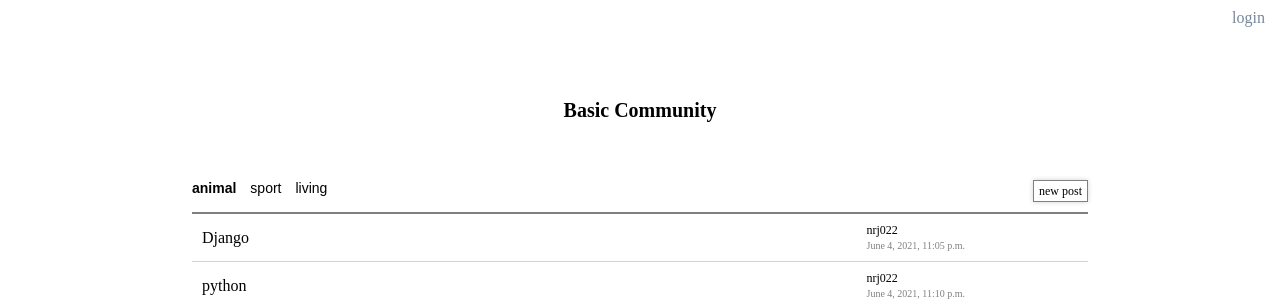
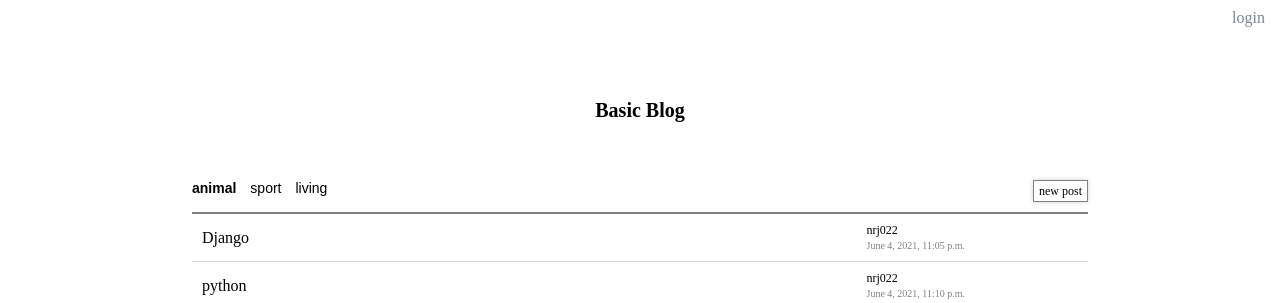
Before and after one commit to nrj022/web, a Django app: page / in a window 1280 px wide. Shown: the top 303 px of the page. Run offline with Django 3.2, Linux system fonts and the light colour scheme; data comes from the database, SQL or seed files in the repository; both versions use the stored data as it was after the commit.

Commit message:
Change site type from Community to Blog

```diff
--- a/basicCommunity/blog/templates/blog/base.html
+++ b/basicCommunity/blog/templates/blog/base.html
@@ -7,7 +7,7 @@
     <meta name="viewport" content="width=device-width, initial-scale=1.0" />
     <link rel="stylesheet" href="{% static 'css/index.css'%}" />
     <style></style>
-    <title>Basic Community</title>
+    <title>Basic Blog</title>
   </head>
   <body>
     {% block content %} {% endblock %}
--- a/basicCommunity/blog/templates/blog/login.html
+++ b/basicCommunity/blog/templates/blog/login.html
@@ -1,6 +1,6 @@
 {% extends 'blog/base.html' %} {% block content %}
 <a class="home-btn" href="{% url 'main_board' %}">home</a>
-<h1>THIS IS BASIC COMMUNITY FOR PRACTICING JAVASCRIPT</h1>
+<h1>THIS IS BASIC BLOG FOR PRACTICING DJANGO</h1>
 <h2 class="login-subtitle">LOGIN</h2>
 <form class="login-form">
   <input class="info-input" type="email" placeholder="email" />
--- a/basicCommunity/blog/templates/blog/main_board.html
+++ b/basicCommunity/blog/templates/blog/main_board.html
@@ -1,6 +1,6 @@
 {% extends 'blog/base.html' %} {% block content %}
 <a class="login-top" href="{% url 'login' %}">login</a>
-<a href="{% url 'main_board' %}"><h1>Basic Community</h1></a>
+<a href="{% url 'main_board' %}"><h1>Basic Blog</h1></a>
 <div class="container">
   <div class="menu">
     <div class="menu-category">
--- a/basicCommunity/blog/templates/blog/new_post.html
+++ b/basicCommunity/blog/templates/blog/new_post.html
@@ -1,5 +1,5 @@
 {% extends 'blog/base.html' %} {% block content %}
-<a href="{% url 'main_board' %}"><h1>Basic Community</h1></a>
+<a href="{% url 'main_board' %}"><h1>Basic Blog</h1></a>
 <div class="new-post_subtitle">
   <h2>Write a New Post</h2>
 </div>
--- a/basicCommunity/blog/templates/blog/post_detail.html
+++ b/basicCommunity/blog/templates/blog/post_detail.html
@@ -1,5 +1,5 @@
 {% extends 'blog/base.html'%} {% block content %}
-<a href="{% url 'main_board' %}"><h1>Basic Community</h1></a>
+<a href="{% url 'main_board' %}"><h1>Basic Blog</h1></a>
 <div class="container">
   <header>
     <h2 class="post-detail__title">{{ post.title }}</h2>
```
Also changed, not shown: basicCommunity/db.sqlite3.
